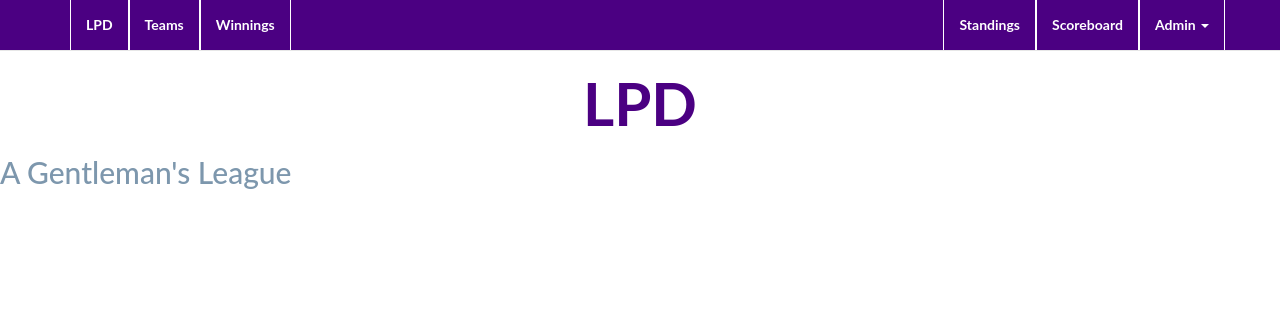
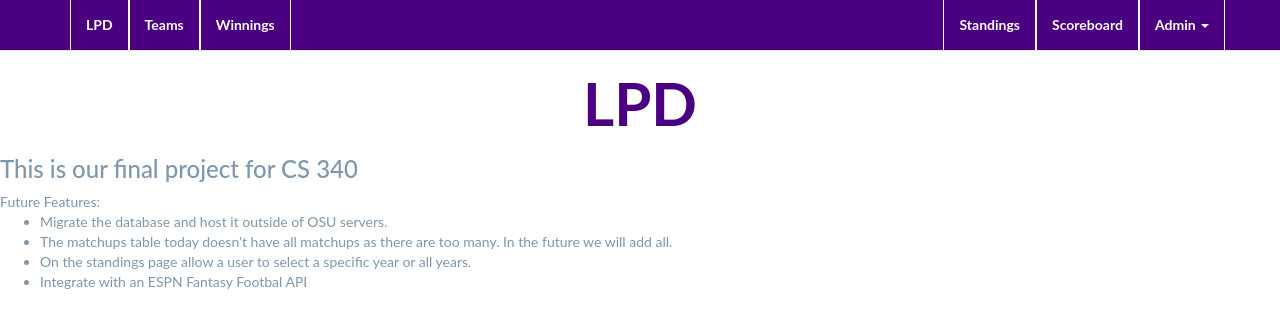
Before and after one commit to kleinronmich/lpd, a plain HTML site: page index.html in a window 1280 px wide. Drawn offline with nearby package versions, Linux system fonts and the light colour scheme.

Commit message:
homepage

```diff
--- a/index.html
+++ b/index.html
@@ -44,7 +44,14 @@
     </nav>
 
     <h1>LPD</h1>
-    <h2>A Gentleman's League</h2>
+    <h3>This is our final project for CS 340</h3>
+    Future Features:
+    <ul>
+        <li>Migrate the database and host it outside of OSU servers.</li>
+        <li>The matchups table today doesn't have all matchups as there are too many. In the future we will add all.</li>
+        <li>On the standings page allow a user to select a specific year or all years.</li>
+        <li>Integrate with an ESPN Fantasy Footbal API</li>
+    </ul>
 
 <script src="https://code.jquery.com/jquery-3.3.1.slim.min.js" integrity="sha384-q8i/X+965DzO0rT7abK41JStQIAqVgRVzpbzo5smXKp4YfRvH+8abtTE1Pi6jizo" crossorigin="anonymous"></script>
 <script src="https://cdnjs.cloudflare.com/ajax/libs/popper.js/1.14.7/umd/popper.min.js" integrity="sha384-UO2eT0CpHqdSJQ6hJty5KVphtPhzWj9WO1clHTMGa3JDZwrnQq4sF86dIHNDz0W1" crossorigin="anonymous"></script>
```
